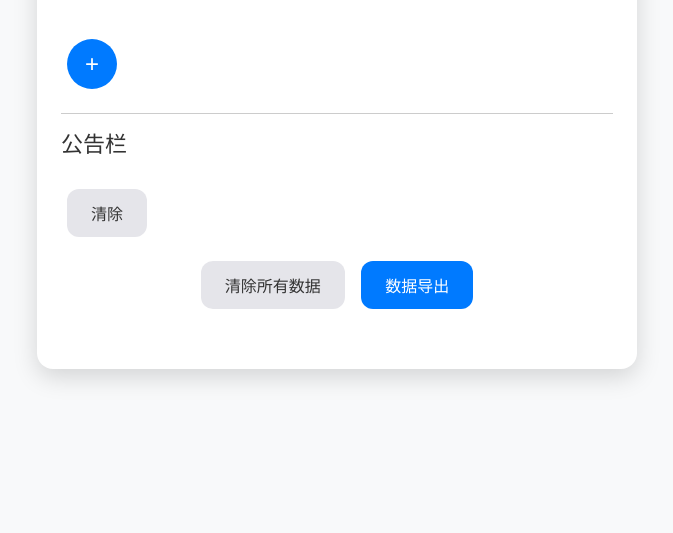
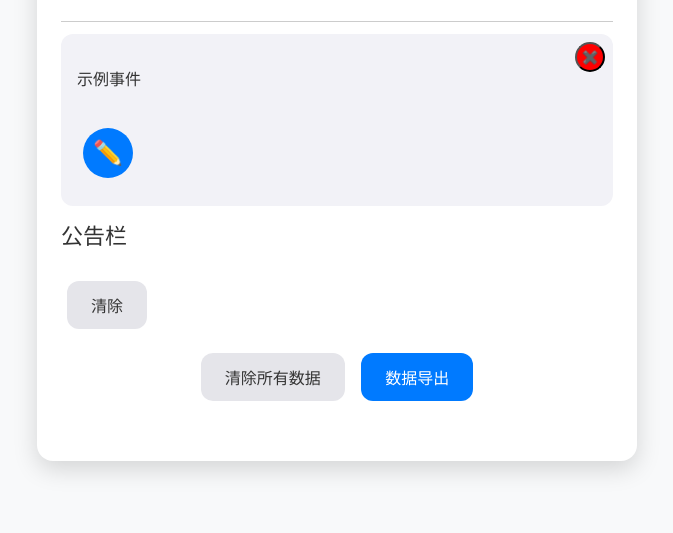
Before and after one commit to crystal-norway/goods.github.io, a plain HTML site: page index.html in a window 1280 px wide. Shown: the part 267-800 px from the top of the page, without its empty margins (303-976 px from the left). Drawn offline with Linux system fonts and the light colour scheme.

Commit message:
Update index.html

```diff
--- a/index.html
+++ b/index.html
@@ -16,7 +16,14 @@
             <div id="buttonContainer">
                 <button id="addEventButton" class="circle-button">+</button>
             </div>
-            <div id="eventsContainer"></div>
+            <div id="eventsContainer">
+                <div class="event">
+                    <button class="delete-button">✖️</button>
+                    <!-- 示例事件内容 -->
+                    <p>示例事件</p>
+                    <button class="circle-button">✏️</button>
+                </div>
+            </div>
             <div id="announcement">
                 <h2>公告栏</h2>
                 <span id="announcedData"></span>
```
